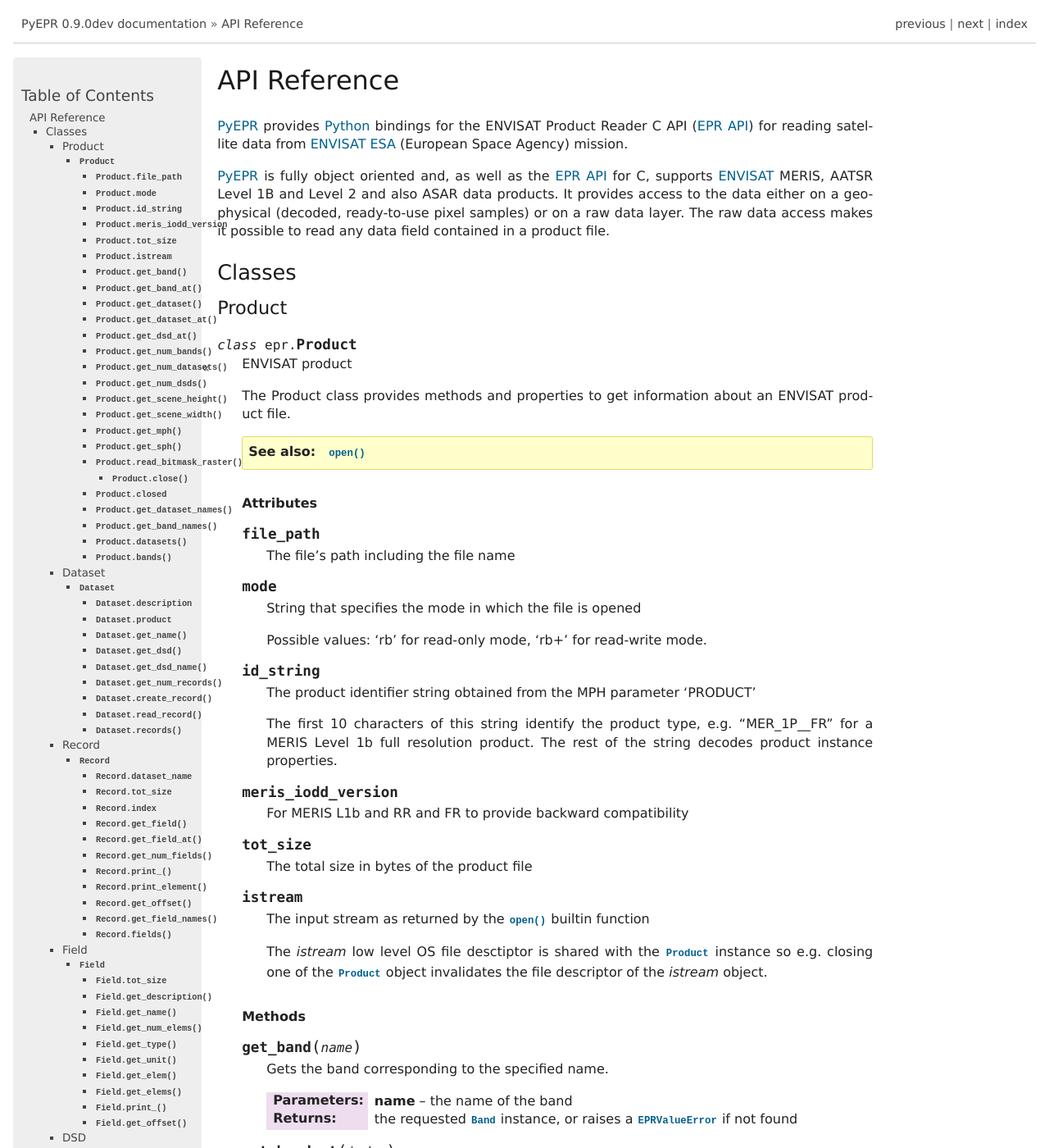
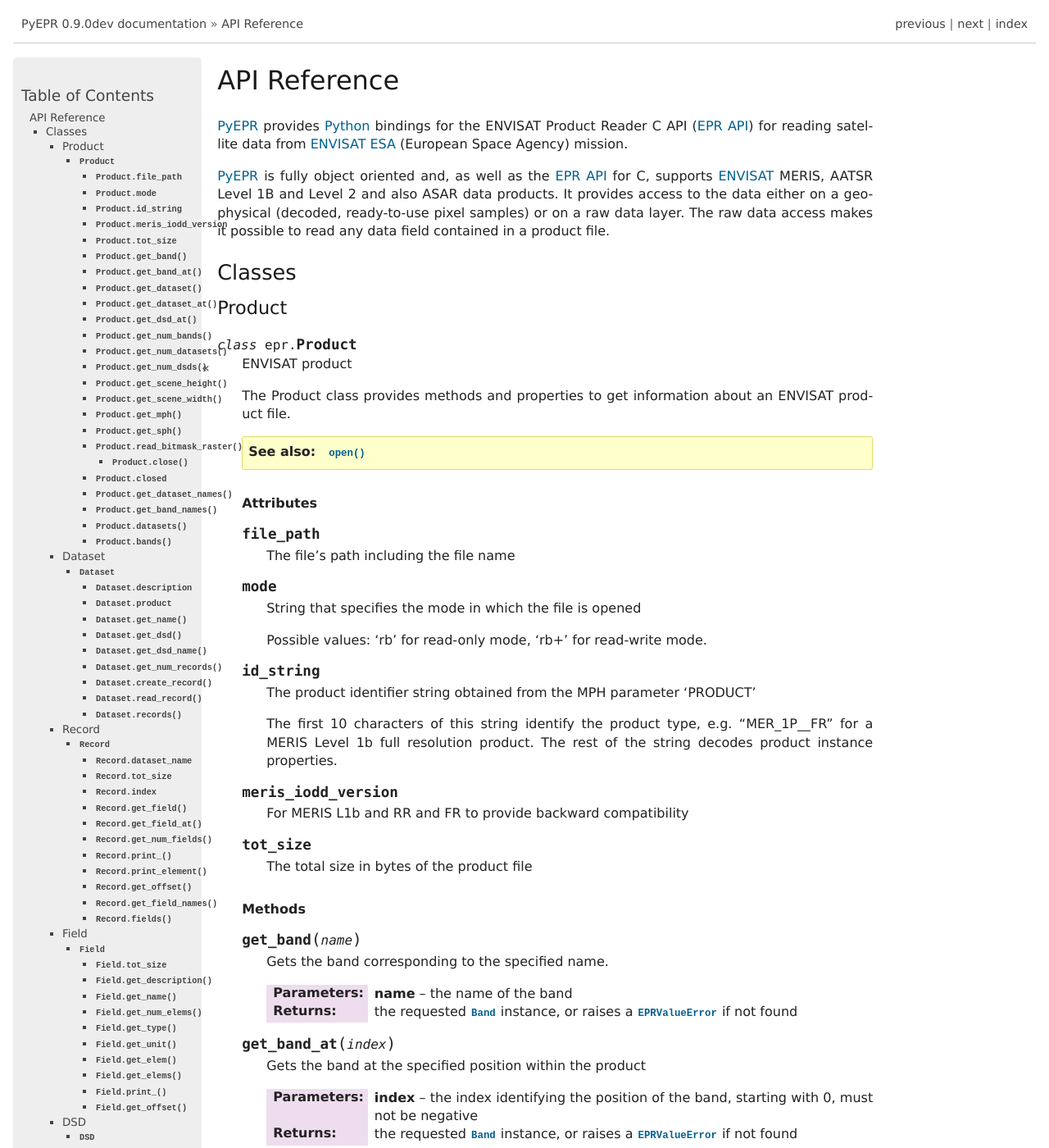
Before and after one commit to avalentino/pyepr, a Sphinx documentation site: the page built from doc/reference.txt, in a window 1280 px wide and 1400 px high. Shown: the whole window at 82% size. Built offline with Sphinx 7.4.7, drawn with Linux system fonts in a browser that asks for light colours; formulas are drawn with MathJax 3; cross-references to code outside the pages are shown as plain code.

Commit message:
The istream property has been removed
Now a hidden _fileno property is available instead
providing access to the fileno of Product input stream.

```diff
--- a/doc/NEWS.txt
+++ b/doc/NEWS.txt
@@ -24,8 +24,6 @@
     :class:`epr.Field` respectively
   - :func:`epr.get_numpy_dtype` function: retrieves the numpy_ data type
     corresponding to the specified EPR type ID
-  - :attr:`istream` property: return the file object associated to the
-    :class:`epr.Product`
   - added support for some low level feature: the *_magic* private attribute
     stores the identifier of EPR C stricture, the
     :meth:`epr.Record.get_offset` returns the offset in bytes of the
--- a/doc/reference.txt
+++ b/doc/reference.txt
@@ -72,15 +72,6 @@
    .. attribute:: tot_size
 
       The total size in bytes of the product file
-
-
-   .. attribute:: istream
-
-      The input stream as returned by the :func:`open` builtin function
-
-      The *istream* low level OS file desctiptor is shared with the
-      :class:`Product` instance so e.g. closing one of the :class:`Product`
-      object invalidates the file descriptor of the *istream* object.
 
 
    .. rubric:: Methods
```
Also changed, not shown: 2 other files.
